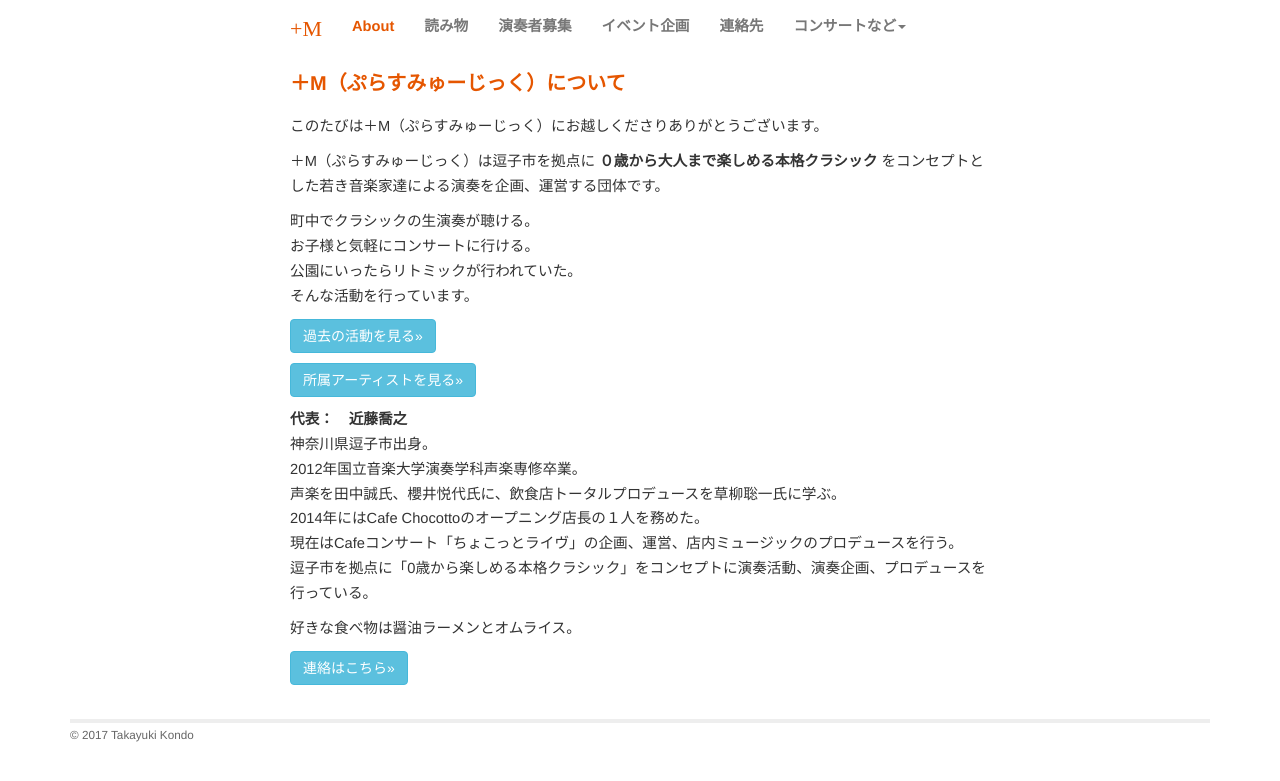
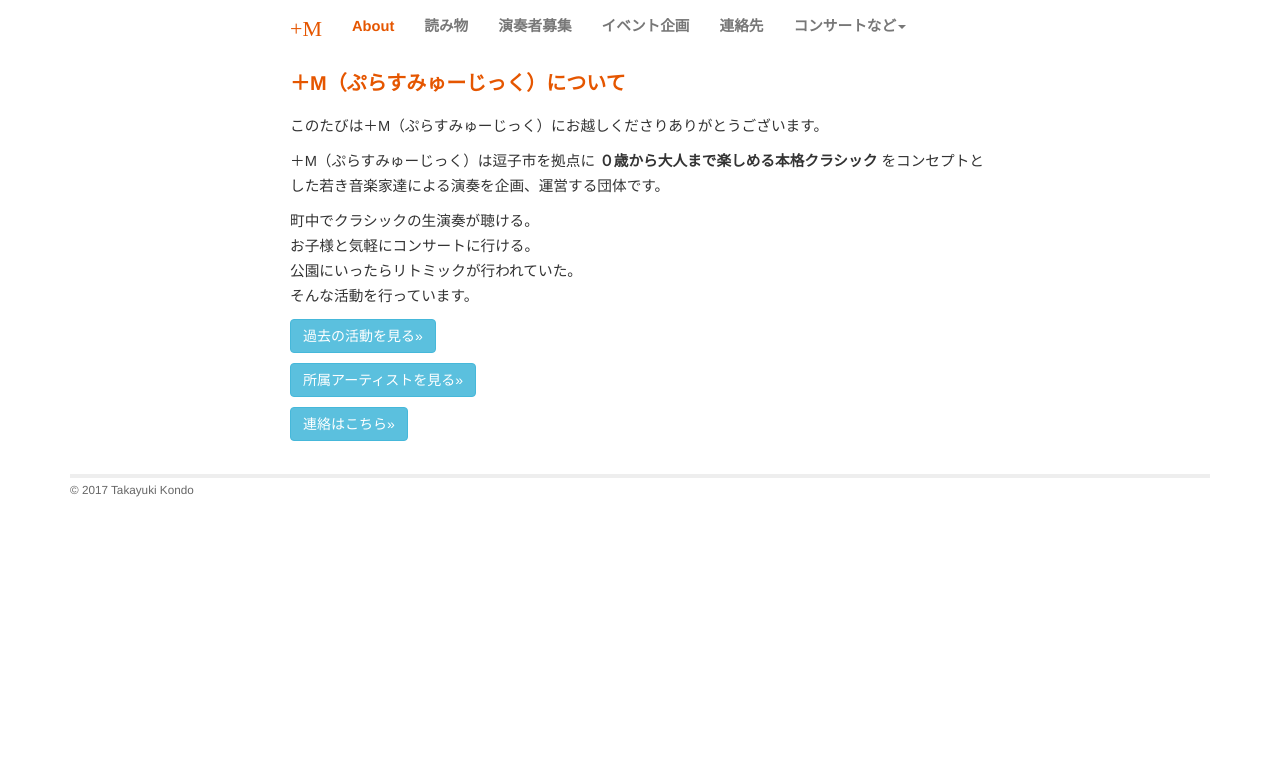
Before and after one commit to shinnkondo/plus-music-japan.github.io, a Jekyll site: the page built from about.md, in a window 1280 px wide. Shown: the top 781 px of the page. Built offline with Jekyll 4.4.1, drawn with Linux system fonts in a browser that asks for light colours; nearby versions of some CDN libraries; some web fonts are replaced.

Commit message:
代表に関する情報を排除。

```diff
--- a/about.md
+++ b/about.md
@@ -21,14 +21,4 @@ order: 1
 <p><a class="btn btn-info" href="{{ BASE_PATH }}/activity.html" role="button">過去の活動を見る»</a></p>
 <p><a class="btn btn-info" href="{{ BASE_PATH }}/artists.html" role="button">所属アーティストを見る»</a></p>
 
-
-__代表：　近藤喬之__
-神奈川県逗子市出身。
-2012年国立音楽大学演奏学科声楽専修卒業。
-声楽を田中誠氏、櫻井悦代氏に、飲食店トータルプロデュースを草柳聡一氏に学ぶ。
-2014年にはCafe Chocottoのオープニング店長の１人を務めた。
-現在はCafeコンサート「ちょこっとライヴ」の企画、運営、店内ミュージックのプロデュースを行う。
-逗子市を拠点に「0歳から楽しめる本格クラシック」をコンセプトに演奏活動、演奏企画、プロデュースを行っている。
-
-好きな食べ物は醤油ラーメンとオムライス。
 <p><a class="btn btn-info" href="{{ BASE_PATH }}/contact.html" role="button">連絡はこちら»</a></p>
```
